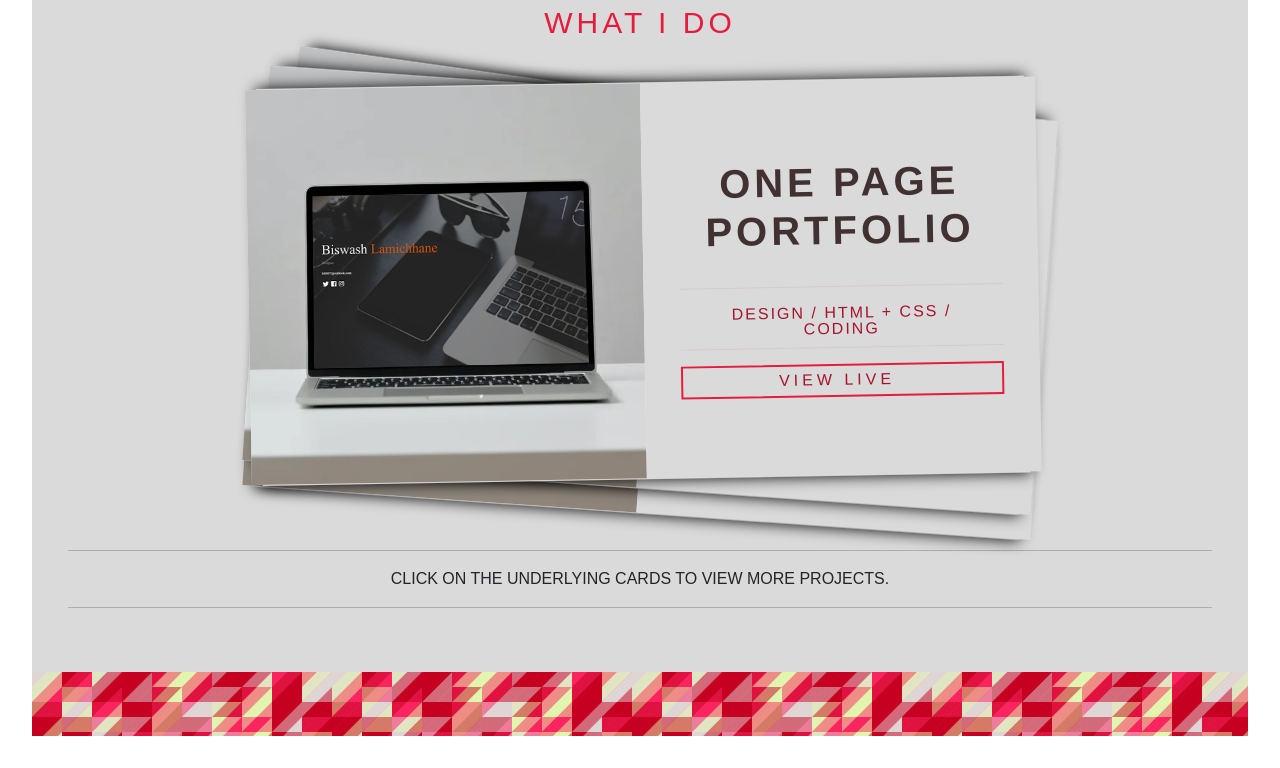
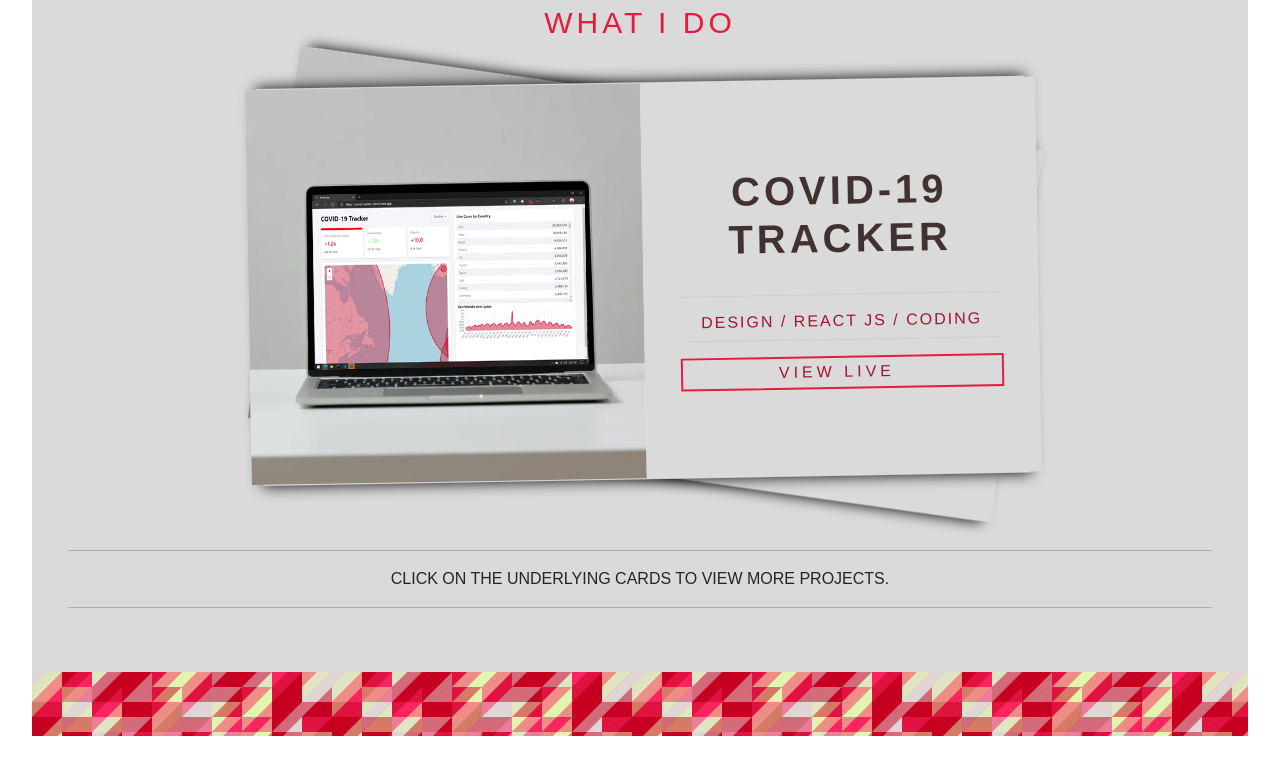
Before and after one commit to bl7/Biswash, a website: page dist/what-i-do.html in a window 1280 px wide. Shown: the part 151-919 px from the top of the page. Drawn offline with nearby package versions, Linux system fonts and the light colour scheme; a web font is replaced by a local one.

Commit message:
everything

```diff
--- a/dist/what-i-do.html
+++ b/dist/what-i-do.html
@@ -73,7 +73,7 @@
               <div class="">
                 <img
                   class="img-fluid"
-                  src="img/portfolio.jpg"
+                  src="img/covid.png"
                   alt=""
                   style="max-width: auto; max-height: 100%; object-fit: contain"
                 />
@@ -84,11 +84,11 @@
                 class="text-center box-1-child m-auto"
                 style="padding: 1.5rem"
               >
-                <h3 class="projHead">One Page Portfolio</h3>
-                <p class="projDesc">Design / HTML + CSS / Coding</p>
+                <h3 class="projHead">COVID-19 Tracker</h3>
+                <p class="projDesc">Design / React JS / Coding</p>
                 <a
-                  href="https://bl7.github.io/Portfolio/"
-                  title="Go to bl7.github.io/Portfolio/"
+                  href="https://covid-tracker-ddcd3.web.app"
+                  title="/"
                   target="_blank"
                   role="button"
                   class="cusButton"
@@ -127,61 +127,6 @@
             </div>
           </div>
         </li>
-        <li class="card">
-          <div class="row">
-            <div class="col-lg-6 col-sm-12 bgp-1 p-0 m-0">
-              <div class="">
-                <img
-                  class="img-fluid"
-                  src="img/portfolio.jpg"
-                  alt=""
-                  style="max-width: auto; max-height: 100%; object-fit: contain"
-                />
-              </div>
-            </div>
-            <div class="col-lg-6 col-sm-12 bg-1 uppercase box">
-              <div
-                class="text-center box-1-child m-auto"
-                style="padding: 1.5rem"
-              >
-                <h3 class="projHead">One Page Portfolio</h3>
-                <p class="projDesc">Design / HTML + CSS / Coding</p>
-                <a href="" role="button" class="cusButton">View Live</a>
-              </div>
-            </div>
-          </div>
-        </li>
-        <li class="card">
-          <div class="row">
-            <div class="col-lg-6 col-sm-12 bgp-1 p-0 m-0">
-              <div class="">
-                <img
-                  class="img-fluid"
-                  src="img/portfolio.jpg"
-                  alt=""
-                  style="max-width: auto; max-height: 100%; object-fit: contain"
-                />
-              </div>
-            </div>
-            <div class="col-lg-6 col-sm-12 bg-1 uppercase box">
-              <div
-                class="text-center box-1-child m-auto"
-                style="padding: 1.5rem"
-              >
-                <h3 class="projHead">One Page Portfolio</h3>
-                <p class="projDesc">Design / HTML + CSS / Coding</p>
-                <a
-                  href="https://bl7.github.io/Portfolio/"
-                  title="Go to bl7.github.io/Portfolio/"
-                  target="_blank"
-                  role="button"
-                  class="cusButton"
-                  >View Live</a
-                >
-              </div>
-            </div>
-          </div>
-        </li>
       </ul>
       <div class="row">
         <div class="col-md-12 text-center uppercase mt-5 px-5">
@@ -201,31 +146,31 @@
       $.fn.commentCards = function () {
         return this.each(function () {
           var $this = $(this),
-            $cards = $this.find(".card"),
-            $current = $cards.filter(".card--current"),
+            $cards = $this.find('.card'),
+            $current = $cards.filter('.card--current'),
             $next;
 
-          $cards.on("click", function () {
+          $cards.on('click', function () {
             if (!$current.is(this)) {
-              $cards.removeClass("card--current card--out card--next");
-              $current.addClass("card--out");
-              $current = $(this).addClass("card--current");
+              $cards.removeClass('card--current card--out card--next');
+              $current.addClass('card--out');
+              $current = $(this).addClass('card--current');
               $next = $current.next();
               $next = $next.length ? $next : $cards.first();
-              $next.addClass("card--next");
+              $next.addClass('card--next');
             }
           });
 
           if (!$current.length) {
             $current = $cards.last();
-            $cards.first().trigger("click");
+            $cards.first().trigger('click');
           }
 
-          $this.addClass("cards--active");
+          $this.addClass('cards--active');
         });
       };
 
-      $(".cards").commentCards();
+      $('.cards').commentCards();
     </script>
     <script src="main.js"></script>
     <script
```
Also changed, not shown: dist/img/covid.png (added).
